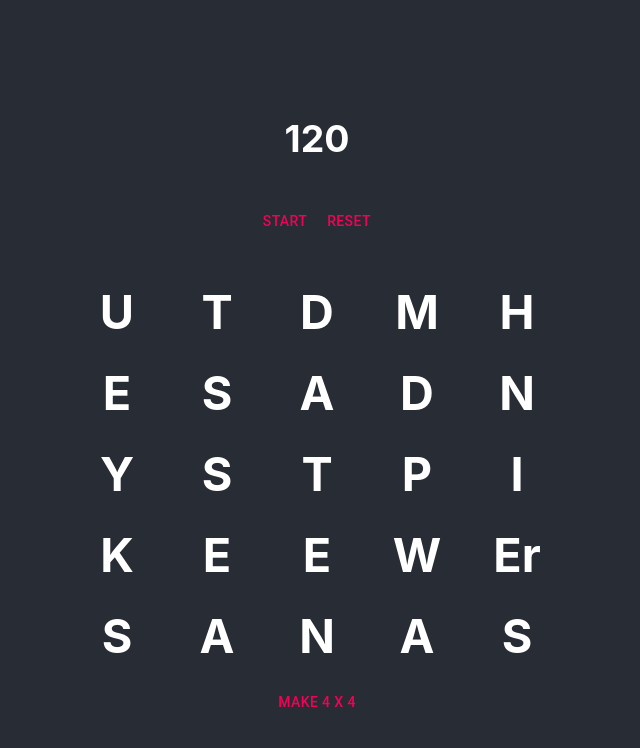
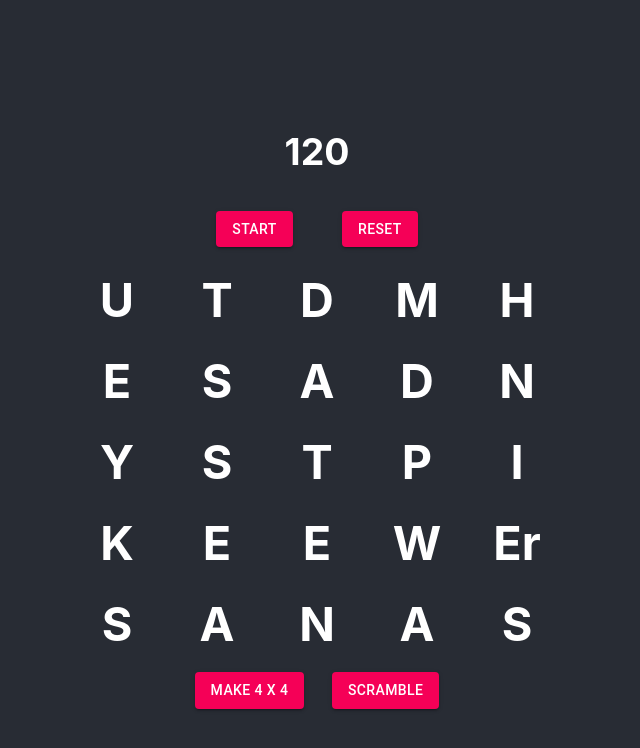
Before and after one commit to KyleCardwell/familyboggle, a React (Create React App) app: page / in a window 1280 px wide. Shown: the top 748 px of the page, without its empty margins (323-963 px from the left). Built offline with nearby package versions, Linux system fonts and the light colour scheme.

Commit message:
modified control buttons, added scramble

```diff
--- a/src/App.css
+++ b/src/App.css
@@ -71,9 +71,17 @@
   width: 25%;
 }
 
+.board-buttons {
+  display: flex;
+  justify-content: space-evenly;
+  min-width: 300px;
+}
+
 .timer {
-  margin-bottom: 20px;
+  /* margin-bottom: 20px; */
   display: flex;
   flex-direction: column;
+  justify-content: space-evenly;
   font-size: xx-large;
+  min-width: 300px;
 }
--- a/src/App.js
+++ b/src/App.js
@@ -103,11 +103,17 @@ class App extends React.Component {
             boardSizeName={this.state.boardSizeName}
           />
 
-          <div>
+          <div className="board-buttons">
             <Button
+              variant="contained"
               onClick={this.boardSizeChange}
               color="secondary"
             >Make {this.state.boardSize === dice4by4 ? "5 x 5": "4 x 4"}</Button>
+            <Button
+              variant="contained"
+              onClick={this.scrambleDice}
+              color="secondary"
+            >Scramble</Button>
 
           </div>
 
--- a/src/components/Timer.js
+++ b/src/components/Timer.js
@@ -66,14 +66,16 @@ export class Timer extends Component {
                 <h3>{this.state.seconds}</h3>
                 {/* <h3>{this.props.remaining}</h3> */}
 
-                <div>
+                <div className="board-buttons">
 
                     <Button
+                        variant="contained"
                         onClick={this.countDown}
                         color="secondary"
                     >Start</Button>
 
                     <Button
+                        variant="contained"
                         onClick={this.resetTime}
                         color="secondary"
                     >Reset</Button>
```
